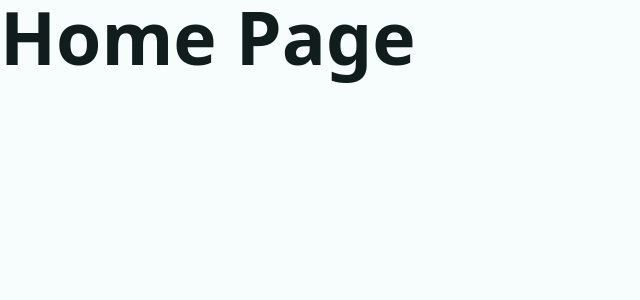
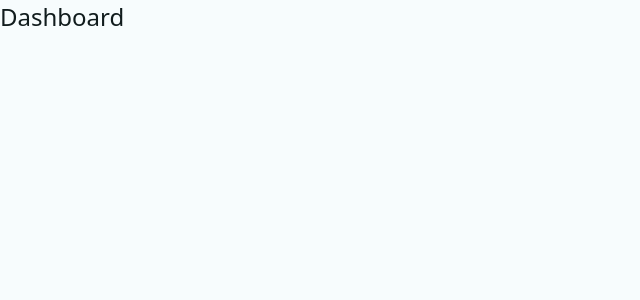
Before and after one commit to Cavein254/react-router-budget-app, a React (Vite) app: page / in a window 1280 px wide. Shown: the top 300 px of the page, without its empty margins (0-640 px from the left). Built offline with nearby package versions, Linux system fonts and the light colour scheme.

Commit message:
Add helpers

```diff
--- a/src/App.jsx
+++ b/src/App.jsx
@@ -1,9 +1,10 @@
 import { RouterProvider, createBrowserRouter } from "react-router-dom";
+import Dashboard from "./pages/Dashboard";
 
 const router = createBrowserRouter([
   {
     path: "/",
-    element: <h1>Home Page</h1>,
+    element: <Dashboard />,
   },
   {
     path: "/:1d",
--- /dev/null
+++ b/src/helpers.js
@@ -0,0 +1,4 @@
+//local storage
+export const fetchData = (key) => {
+  return JSON.parse(localStorage.getItem(key));
+};
--- /dev/null
+++ b/src/pages/Dashboard.tsx
@@ -0,0 +1,9 @@
+import React from "react";
+
+export const DashboardLoader = () => {};
+
+const Dashboard = () => {
+  return <div>Dashboard</div>;
+};
+
+export default Dashboard;
```
